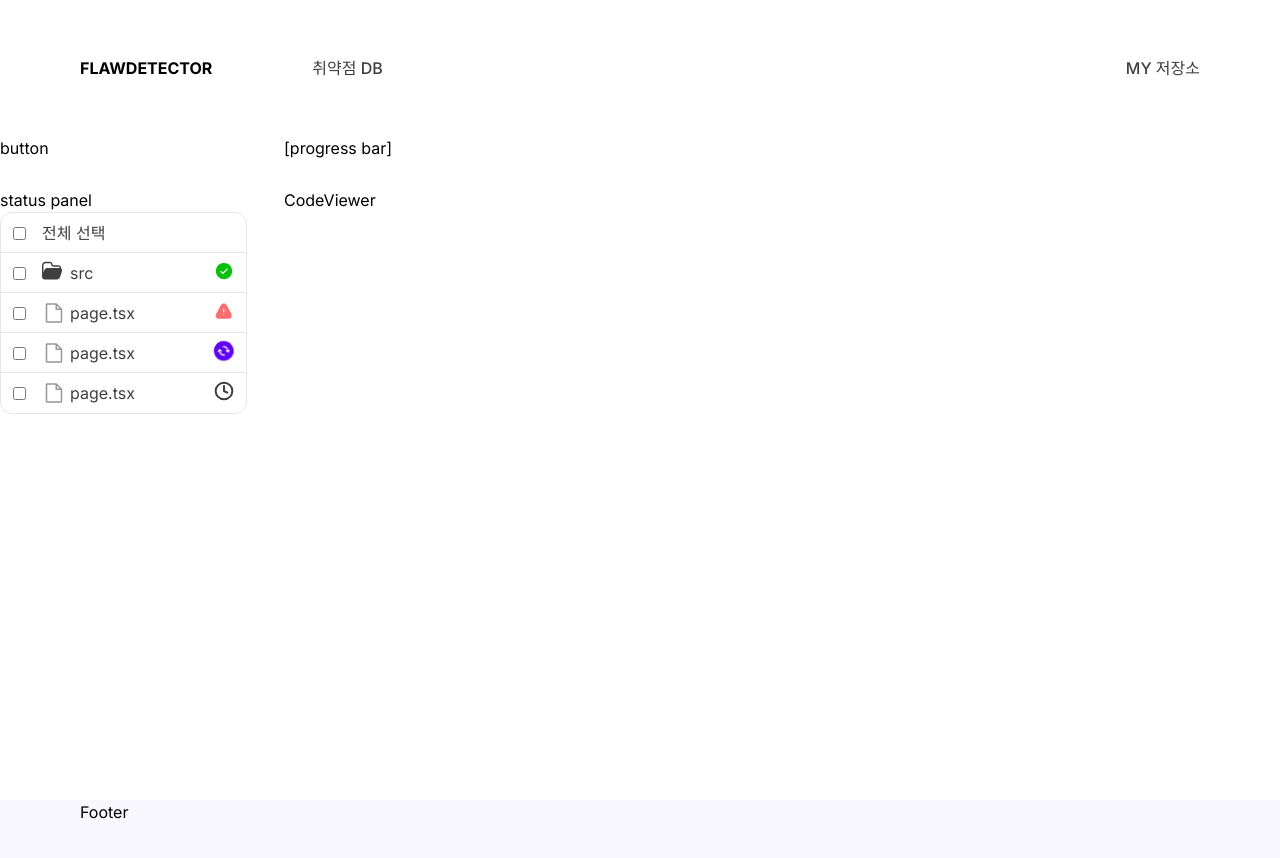
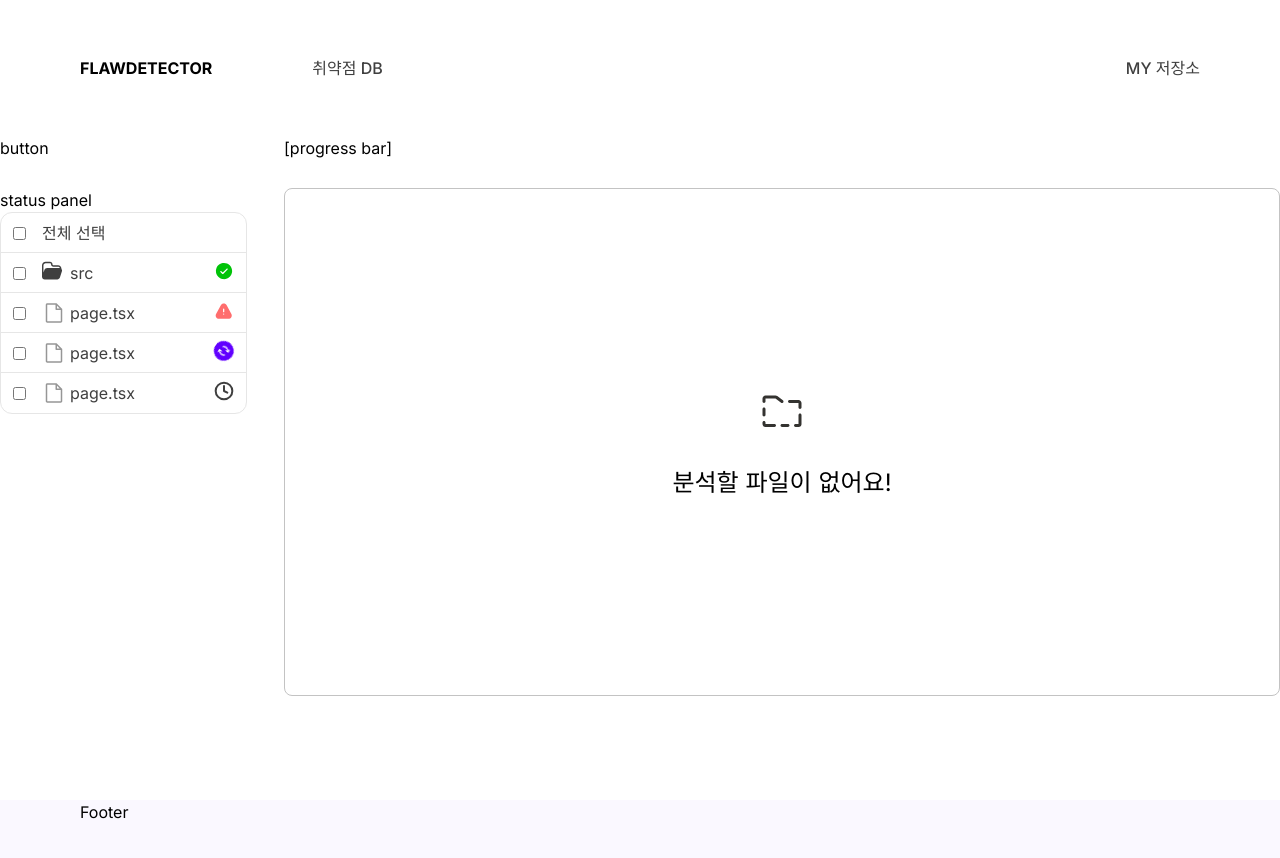
Before and after one commit to luc7yvicky/flaw-detector, a Next.js app: page /ai-analyze in a window 1280 px wide. Shown: the top 858 px of the page. Built offline with nearby package versions, Linux system fonts and the light colour scheme.

Commit message:
Feat : 코드뷰어 컴포넌트 추가

```diff
--- a/src/components/analyze/CodeViewer.tsx
+++ b/src/components/analyze/CodeViewer.tsx
@@ -1,7 +1,39 @@
-export default function CodeViewer (){
+"use client";
+import { IconEmptyFolder, IconMagnifierWithPlus } from "../ui/Icons";
+
+import ProcessStatus from "./ProcessStatus";
+
+type CodeViewerProps = {
+  type: "asIs" | "toBe";
+  status?: "inProgress" | "done";
+  code?: string;
+};
+
+export default function CodeViewer({ type, status, code }: CodeViewerProps) {
+  const renderContent = () => {
+    if (code) {
+      return (
+        <div>
+          <ProcessStatus status={status} />
+          {code}
+        </div>
+      );
+    }
+    return (
+      <div className="flex-center-center flex-col gap-8">
+        {type === "asIs" ? <IconMagnifierWithPlus /> : <IconEmptyFolder />}
+        <div
+          className={`text-2xl ${type === "asIs" ? "text-primary-500" : "text-black"}`}
+        >
+          {type === "asIs" ? "파일을 선택하세요" : "분석할 파일이 없어요!"}
+        </div>
+      </div>
+    );
+  };
+
   return (
-    <>
-      <h1>CodeViewer</h1>
-    </>
+    <div className="flex-center-center min-h-[calc(100dvh-136px-80px-28px-3rem)] w-full flex-col rounded-lg border border-[#c3c3c3] p-11">
+      {renderContent()}
+    </div>
   );
 }
```
